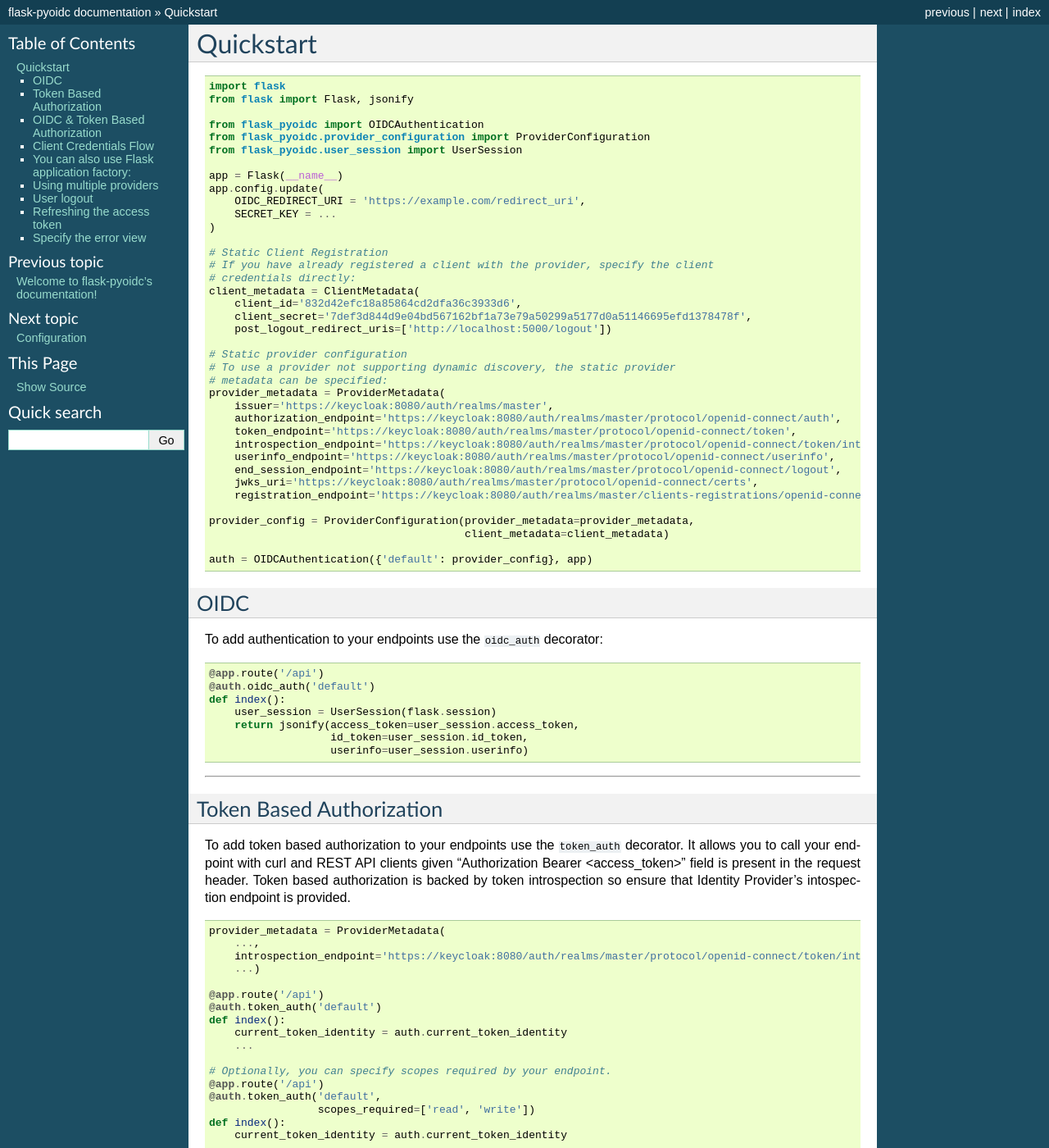
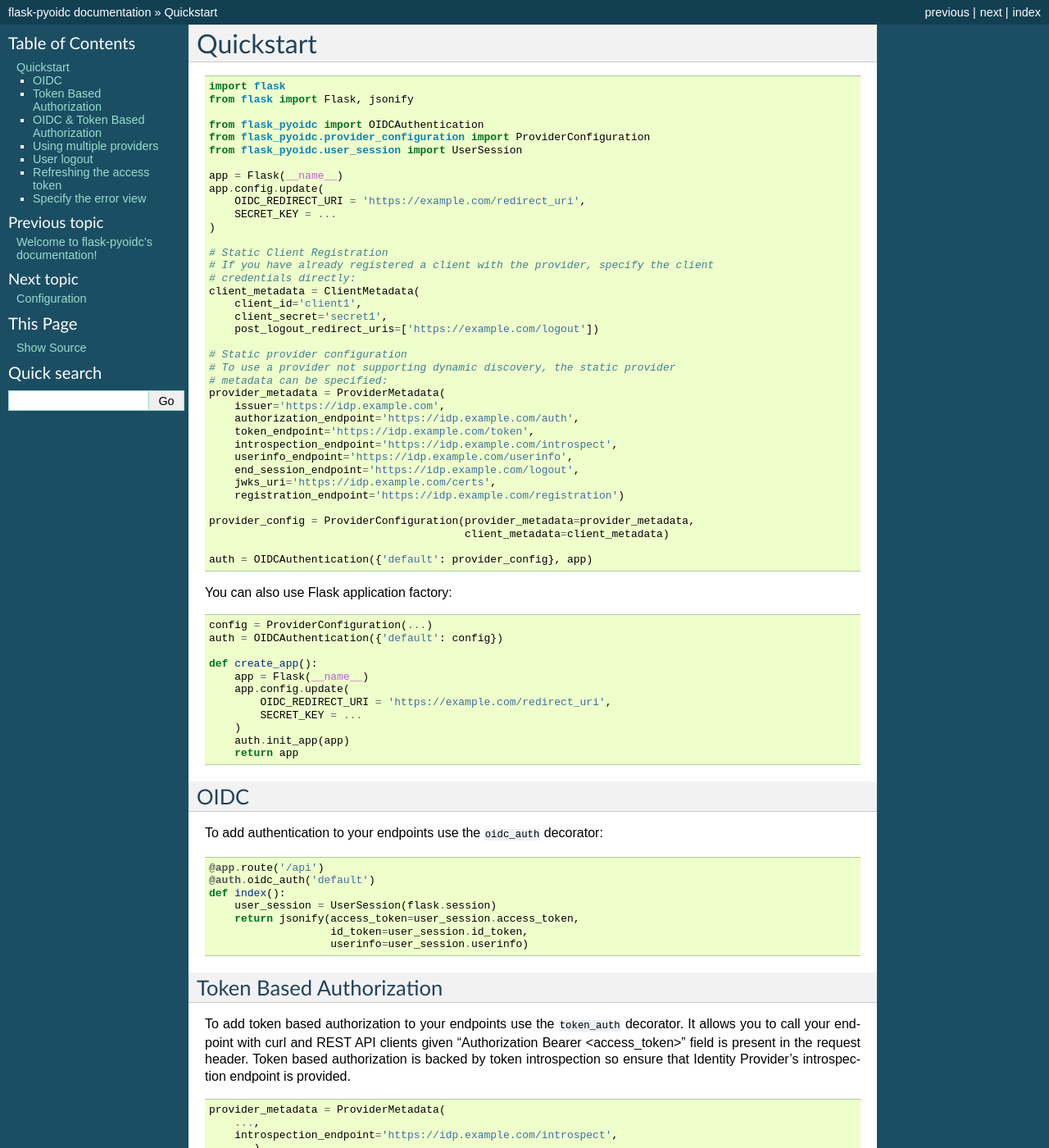
Before and after one commit to zamzterz/Flask-pyoidc, a Sphinx documentation site: the page built from docs/quickstart.md, in a window 1280 px wide and 1400 px high. Shown: the whole window at 82% size. Built offline with Sphinx 7.4.7, drawn with Linux system fonts in a browser that asks for light colours; some of the changed text lies outside the part shown.

Commit message:
restructured user docs

````diff
--- a/docs/quickstart.md
+++ b/docs/quickstart.md
@@ -18,22 +18,22 @@ app.config.update(
 # If you have already registered a client with the provider, specify the client
 # credentials directly:
 client_metadata = ClientMetadata(
-    client_id='832d42efc18a85864cd2dfa36c3933d6',
-    client_secret='7def3d844d9e04bd567162bf1a73e79a50299a5177d0a51146695efd1378478f',
-    post_logout_redirect_uris=['http://localhost:5000/logout'])
+    client_id='client1',
+    client_secret='secret1',
+    post_logout_redirect_uris=['https://example.com/logout'])
 
 # Static provider configuration
 # To use a provider not supporting dynamic discovery, the static provider
 # metadata can be specified:
 provider_metadata = ProviderMetadata(
-    issuer='https://keycloak:8080/auth/realms/master',
-    authorization_endpoint='https://keycloak:8080/auth/realms/master/protocol/openid-connect/auth',
-    token_endpoint='https://keycloak:8080/auth/realms/master/protocol/openid-connect/token',
-    introspection_endpoint='https://keycloak:8080/auth/realms/master/protocol/openid-connect/token/introspect',
-    userinfo_endpoint='https://keycloak:8080/auth/realms/master/protocol/openid-connect/userinfo',
-    end_session_endpoint='https://keycloak:8080/auth/realms/master/protocol/openid-connect/logout',
-    jwks_uri='https://keycloak:8080/auth/realms/master/protocol/openid-connect/certs',
-    registration_endpoint='https://keycloak:8080/auth/realms/master/clients-registrations/openid-connect')
+    issuer='https://idp.example.com',
+    authorization_endpoint='https://idp.example.com/auth',
+    token_endpoint='https://idp.example.com/token',
+    introspection_endpoint='https://idp.example.com/introspect',
+    userinfo_endpoint='https://idp.example.com/userinfo',
+    end_session_endpoint='https://idp.example.com/logout',
+    jwks_uri='https://idp.example.com/certs',
+    registration_endpoint='https://idp.example.com/registration')
 
 provider_config = ProviderConfiguration(provider_metadata=provider_metadata,
                                         client_metadata=client_metadata)
@@ -41,7 +41,23 @@ provider_config = ProviderConfiguration(provider_metadata=provider_metadata,
 auth = OIDCAuthentication({'default': provider_config}, app)
 ```
 
+You can also use Flask application factory:
+```python
+config = ProviderConfiguration(...)
+auth = OIDCAuthentication({'default': config})
+
+def create_app():
+    app = Flask(__name__)
+    app.config.update(
+        OIDC_REDIRECT_URI = 'https://example.com/redirect_uri',
+        SECRET_KEY = ...
+    )
+    auth.init_app(app)
+    return app
+```
+
 ## OIDC
+
 To add authentication to your endpoints use the `oidc_auth` decorator:
 ```python
 @app.route('/api')
@@ -52,17 +68,18 @@ def index():
                    id_token=user_session.id_token,
                    userinfo=user_session.userinfo)
 ```
----
+
 ## Token Based Authorization
+
 To add token based authorization to your endpoints use the `token_auth`
 decorator. It allows you to call your endpoint with curl and REST API clients
 given "Authorization Bearer <access_token>" field is present in the request
 header. Token based authorization is backed by token introspection so ensure
-that Identity Provider's intospection endpoint is provided.
+that Identity Provider's introspection endpoint is provided.
 ```python
 provider_metadata = ProviderMetadata(
     ...,
-    introspection_endpoint='https://keycloak:8080/auth/realms/master/protocol/openid-connect/token/introspect',
+    introspection_endpoint='https://idp.example.com/introspect',
     ...)
 
 @app.route('/api')
@@ -82,8 +99,8 @@ def index():
 To obtain information about the token, use `auth.current_token_identity` inside
 your endpoint. `current_token_identity` persists for current request only.
 
----
 ## OIDC & Token Based Authorization
+
 If you want to apply both oidc based authentication and token based
 authorization on your endpoint, you can use `access_control` decorator.
 ```python
@@ -91,7 +108,7 @@ authorization on your endpoint, you can use `access_control` decorator.
 # in ProviderMetadata.
 provider_metadata = ProviderMetadata(
     ...,
-    introspection_endpoint='http://localhost:8080/auth/realms/master/protocol/openid-connect/token/introspect',
+    introspection_endpoint='https://idp.example.com/introspect',
     ...)
 
 @app.route('/api')
@@ -116,43 +133,8 @@ def index():
         current_identity = UserSession(flask.session)
     ...
 ```
----
-
-## Client Credentials Flow
-The [Client Credentials](https://tools.ietf.org/html/rfc6749#section-4.4) grant type is used by clients to obtain an access token outside of the context of a user.
-
-This is typically used by clients to access resources about themselves rather than to access a user's resources.
-
-Client can obtain access token by using `client_credentials_grant`.
-
-```python
-auth = OIDCAuthentication({'default': provider_config}, app)
-
-client_credentials_response = auth.clients['default'].client_credentials_grant()
-access_token = resp.get('access_token')
-```
-Use the obtained `access_token` to access your web service APIs.
-If your API endpoints are protected with `@auth.token_auth` or
-`@auth.access_control`, `access_token` will be verfied by token introspection
-before allowing access.
 
 ---
-
-## You can also use Flask application factory:
-
-```python
-config = ProviderConfiguration(...)
-auth = OIDCAuthentication({'default': config})
-
-def create_app():
-    app = Flask(__name__)
-    app.config.update(
-        OIDC_REDIRECT_URI = 'https://example.com/redirect_uri',
-        SECRET_KEY = ...
-    )
-    auth.init_app(app)
-    return app
-```
 
 After a successful login, this extension will place three things in the user session (if they are received from the
 provider):
@@ -196,7 +170,7 @@ To support user logout, use the `oidc_logout` decorator:
 @app.route('/logout')
 @auth.oidc_logout
 def logout():
-    return 'You\'ve been successfully logged out!'
+    return "You've been successfully logged out!"
 ```
 
 If the logout view is mounted under a custom endpoint (other than the default, which is
````
Also changed, not shown: other parts of docs/quickstart.md (+2 -10 lines), docs/configuration.md (+41 -24 lines), docs/conf.py (line endings or trailing spaces), 2 other files.
